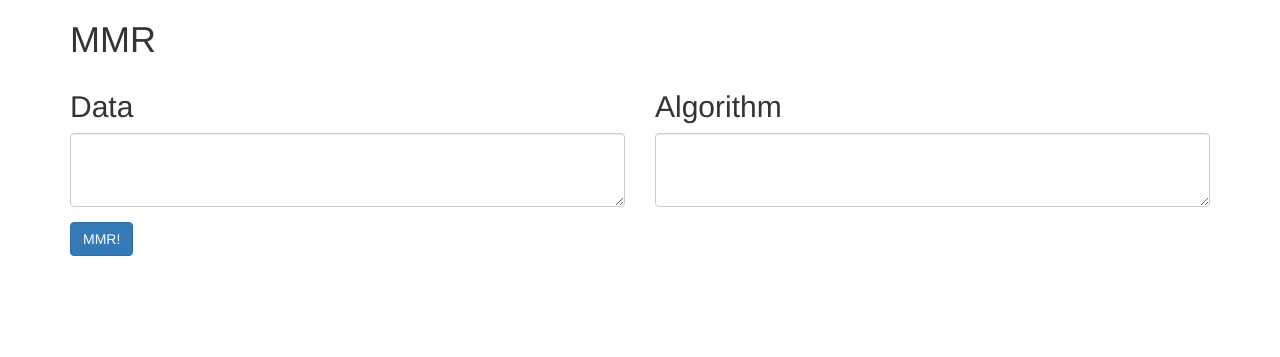
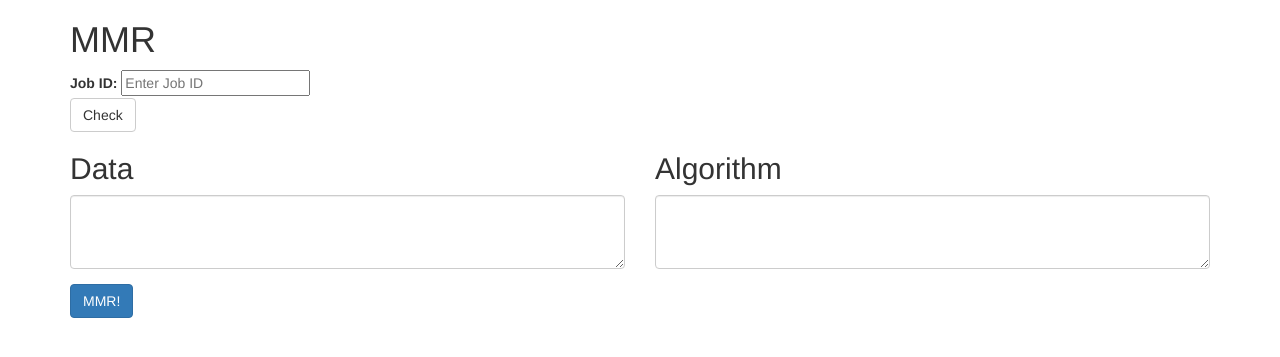
Before and after one commit to eddies5/morpheus-web, a Django app: page / in a window 1280 px wide. Shown: the top 357 px of the page. Run offline with Django 3.2, Linux system fonts and the light colour scheme; some libraries are stand-ins or nearby versions.

Commit message:
front-end check for job

```diff
--- a/morpheus/models.py
+++ b/morpheus/models.py
@@ -2,6 +2,6 @@ from django.db import models
 
 # Create your models here.
 class JobRecord(models.Model):
-    status=models.BooleanField()
+    status = models.BooleanField()
     result = models.CharField(max_length=255, blank=True,verbose_name='Calculation Result')
     obj_name = models.CharField(max_length=32, blank=False)
--- /dev/null
+++ b/morpheus/static/js/actions.js
@@ -0,0 +1,46 @@
+(function ($) {
+	$('#submitButton').click(function(event) {
+
+		func = $('#algo').val();
+		console.log(func);
+
+		data = $('#inData').val();
+		console.log(data);
+
+		$.ajax({
+			type: 'GET',
+			url: '/submit',
+			data: {
+				'function': func,
+				'data': data,
+			},
+			error: function(err) {
+				console.log(err);
+			},
+			success: function(data) {
+				console.log(data['job_id']);
+			}
+		});
+
+	});
+
+	$('#jobCheck').click(function(event) {
+
+		job_id = $('#job_id').val();
+
+		$.ajax({
+			url: '/status',
+			data: {
+				job_id: job_id,
+			},
+			error: function(err) {
+				console.log(err);
+			},
+			success: function(data) {
+				console.log(data['status']);
+			}
+		});
+
+	});
+
+})(jQuery);
--- a/morpheus/templates/morpheus/index.html
+++ b/morpheus/templates/morpheus/index.html
@@ -16,6 +16,15 @@
 		<div class="row">
 			<div class="col-md-12">
 				<h1>MMR</h1>
+				<div>
+
+					  <div >
+					    <label >Job ID: </label>
+					    <input type="text" id="job_id" placeholder="Enter Job ID">
+					  </div>
+					  <button type="submit" id="jobCheck" class="btn btn-default">Check</button>
+
+				</div>
 			</div>
 		</div>
 
--- a/morpheus/views.py
+++ b/morpheus/views.py
@@ -20,7 +20,7 @@ def job_submit(request):
 
     with open(file_name, 'w') as fout:
         pickle.dump(job, fout)
-    record = JobRecord(obj_name=file_name,status=False)
+    record = JobRecord(obj_name=file_name, status=False)
     record.save()
 
     #inform master about new job
@@ -39,9 +39,11 @@ def home(request):
 
 
 def check_status(request):
-    job = JobEntry.objects.filter(pk=request.GET['job_id'])
+    print request.GET['job_id']
+    job = JobRecord.objects.filter(pk=request.GET['job_id'])
     res = {'status' : 'no_job'}
-    if job:
-        res['status'] = job.status
+    if len(job) == 1:
+        # print job[0].status
+        res['status'] = job[0].status
 
     return HttpResponse(json.dumps(res), mimetype="application/json")
--- a/morpheusweb/urls.py
+++ b/morpheusweb/urls.py
@@ -6,7 +6,6 @@ from morpheus.views import job_submit, check_status
 
 urlpatterns = patterns('',
     url(r'^submit$', job_submit),
-    # Examples:
     url(r'^$', 'morpheus.views.home', name='home'),
     url(r'^status$', check_status)
     # url(r'^morpheusweb/', include('morpheusweb.foo.urls')),
```
